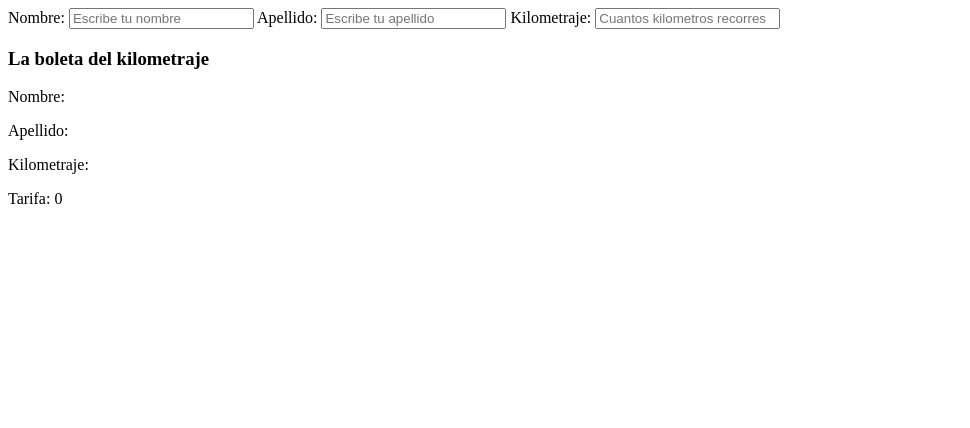
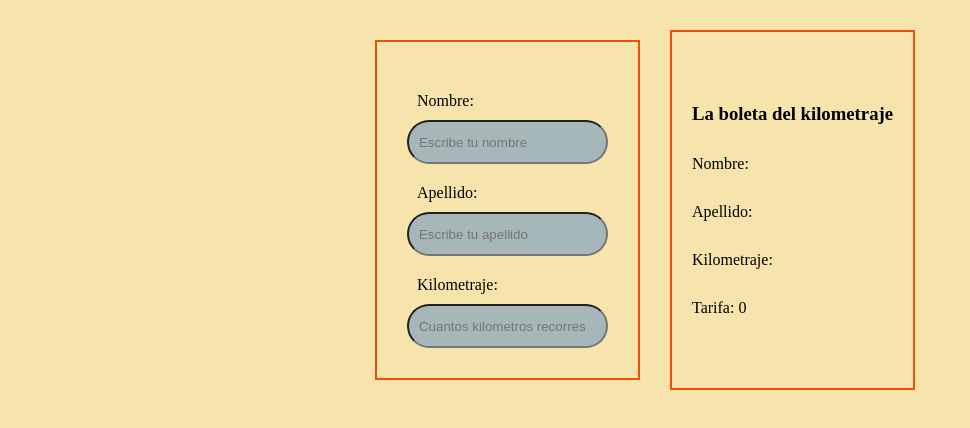
Before and after one commit to JairoManchay/ProyectoAngular_basico_cdn, a plain HTML site: page AplicacionKilometraje/index.html in a window 1280 px wide. Shown: the whole page, without its empty margins (0-970 px from the left). Drawn offline with nearby package versions, Linux system fonts and the light colour scheme.

Commit message:
Subiendo CSS de Kilometraje

```diff
--- /dev/null
+++ b/AplicacionKilometraje/css/estilos.css
@@ -0,0 +1,54 @@
+*{
+    padding: 10px;
+    margin: 0;
+    background: #f7e3ac;
+}
+
+div{
+    display: flex;
+    justify-content: center;
+    flex-direction: row;
+}
+
+
+form{
+     display: flex;
+     justify-content: center;
+     align-self: center;
+}
+.formulario{
+    display: flex;
+    justify-content: center;
+    align-items: center;
+    flex-direction: column;
+    border: 2px solid #ee5007;
+    padding: 30px;
+    margin-right: 20px
+}
+
+.formulario label{
+    display: flex;
+    align-self: flex-start;
+    margin-top: 10px;
+}
+
+.formulario input{
+    border-radius: 50px;
+    height: 20px;
+    background: #a6b7b9;
+}
+
+.contenido{
+    display: flex;
+    justify-content: center;
+    align-items: center;
+    flex-direction: column;
+    border: 2px solid #ee5007;
+    padding: 10px;
+}
+
+.contenido p{
+    display: flex;
+    align-self: flex-start;
+    margin-top: 10px;
+}
--- a/AplicacionKilometraje/index.html
+++ b/AplicacionKilometraje/index.html
@@ -6,10 +6,12 @@
     <meta name="viewport" content="width=device-width, initial-scale=1.0" />
     <script src="https://ajax.googleapis.com/ajax/libs/angularjs/1.8.2/angular.min.js"></script>
     <title>AngularJS</title>
+    <link rel="stylesheet" href="./css/estilos.css">
   </head>
   <body>
     <div ng-app="MyApp" ng-controller="formCtrl">
       <form action="">
+        <section class="formulario">
           <label>Nombre: </label>
           <input type="text" ng-model="nombre" placeholder="Escribe tu nombre">
 
@@ -18,25 +20,18 @@
 
           <label>Kilometraje: </label>
           <input type="text" ng-model="kilome" placeholder="Cuantos kilometros recorres">
+        </section>
       </form>
 
 
-
+      <section class="contenido">
         <h3>La boleta del kilometraje</h3>
         <p>Nombre: {{nombre}}</p>
         <p>Apellido: {{Apellido}}</p>
         <p>Kilometraje: {{kilome}}</p>
         <p>Tarifa: {{tarifa(kilome)}}</p>
+      </section>
     </div>
     <script src="./js/app.js"></script>
   </body>
   </html>
-
-  <!-- <form novalidate>
-    Distancia:<br />
-    <input type="text" ng-model="distancia" /><br />
-    <button ng-click="Tarifa()">Tarifa</button>
-  </form>
-  <p >Distancia = {{ distancia }}</p>
-  <p>Tarifa = {{ tarifa }}</p>
-  <p>descuento = {{ descuento }}</p> -->
```
Lines whose indentation alone changed are shown as unchanged.
